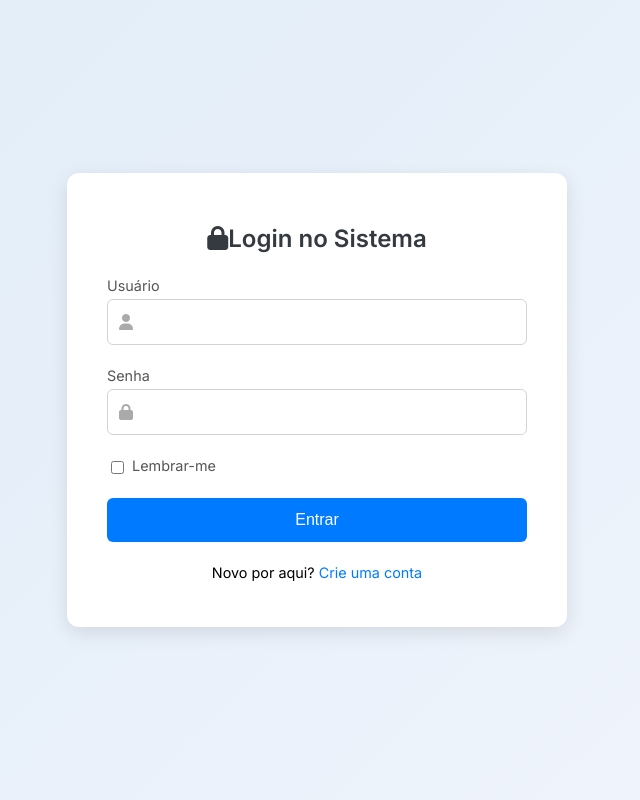
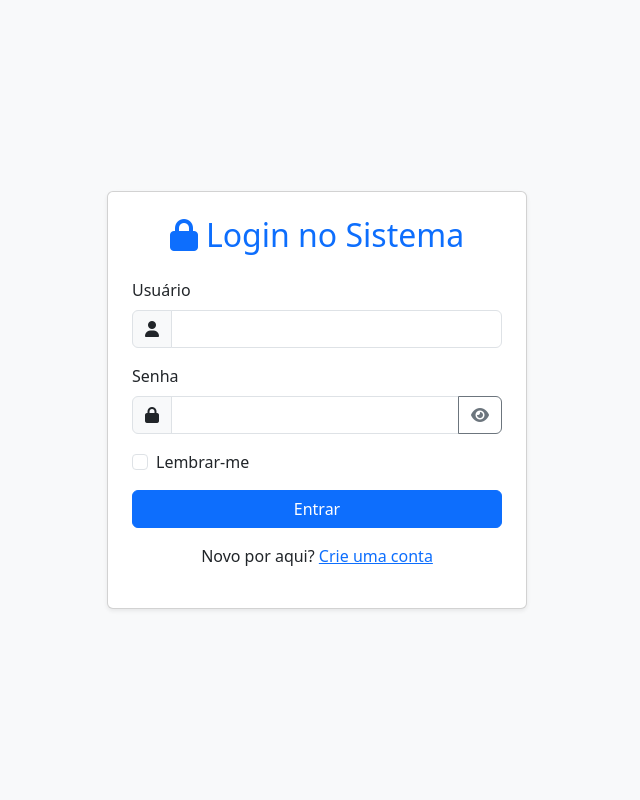
Before and after one commit to TI02-jp/siteDjango, a Flask app: page /login in a window 1280 px wide. Shown: the whole page, without its empty margins (323-963 px from the left). Run offline with Flask 3, Linux system fonts and the light colour scheme; some libraries are stand-ins or nearby versions.

Commit message:
arrumei o login

```diff
--- a/app/controllers/routes.py
+++ b/app/controllers/routes.py
@@ -17,8 +17,8 @@ def login():
     if form.validate_on_submit():
         user = User.query.filter_by(username=form.username.data).first()
         if user and user.check_password(form.password.data):
-            login_user(user)
-            flash('Login bem-sucedido!', 'success')
+            login_user(user, remember=form.remember_me.data)
+            flash('Login bem-sucedido!')
             return redirect(url_for('dashboard'))
         else:
             flash('Credenciais inválidas', 'danger')
@@ -115,7 +115,7 @@ def relatorios():
 @login_required
 def logout():
     logout_user()
-    return redirect(url_for('login'))
+    return redirect(url_for('home'))
 
 # Rota para teste da conexão com banco
 @app.route('/test_connection')
--- a/app/templates/home.html
+++ b/app/templates/home.html
@@ -79,7 +79,8 @@
         <section class="intro">
             <h2>Sobre o Sistema</h2>
             <p>
-                Este sistema é dedicado ao uso interno da empresa. Ele centraliza os <strong>procedimentos operacionais</strong> que antes estavam dispersos no Google Drive.
+                Este sistema é dedicado ao uso interno da empresa. Ele centraliza os <strong>procedimentos operacionais</strong>
+                que antes estavam dispersos no Google Drive.
             </p>
             <div class="actions">
                 <div class="action-btn">
@@ -93,7 +94,7 @@
     </main>
 
     <footer>
-        <p>&copy; 2025 - Sistema de Empresas. Todos os direitos reservados.</p>
+        <p>&copy; 2025 - JP Contabil. Todos os direitos reservados.</p>
     </footer>
 </body>
 </html>
--- a/app/templates/login.html
+++ b/app/templates/login.html
@@ -1,176 +1,84 @@
 <!DOCTYPE html>
 <html lang="pt-br">
 <head>
-    <meta charset="UTF-8">
+    <meta charset="UTF-8" />
     <title>Login</title>
-    <meta name="viewport" content="width=device-width, initial-scale=1.0">
+    <meta name="viewport" content="width=device-width, initial-scale=1" />
 
-    <!-- Font & Icons -->
-    <link href="https://cdnjs.cloudflare.com/ajax/libs/font-awesome/6.5.0/css/all.min.css" rel="stylesheet">
+    <!-- Bootstrap CSS -->
+    <link href="https://cdn.jsdelivr.net/npm/bootstrap@5.3.0/dist/css/bootstrap.min.css" rel="stylesheet" />
 
-    <!-- Google Fonts -->
-    <link href="https://fonts.googleapis.com/css2?family=Inter:wght@400;600&display=swap" rel="stylesheet">
+    <!-- Font Awesome para ícones -->
+    <link href="https://cdnjs.cloudflare.com/ajax/libs/font-awesome/6.5.0/css/all.min.css" rel="stylesheet" />
+</head>
+<body class="bg-light d-flex justify-content-center align-items-center vh-100">
 
-    <style>
-        body {
-            font-family: 'Inter', sans-serif;
-            background: linear-gradient(135deg, #e0ecf8, #f1f5fc);
-            display: flex;
-            justify-content: center;
-            align-items: center;
-            height: 100vh;
-            margin: 0;
-        }
-
-        .login-container {
-            background-color: #fff;
-            padding: 2rem 2.5rem;
-            border-radius: 12px;
-            box-shadow: 0 6px 20px rgba(0,0,0,0.1);
-            width: 100%;
-            max-width: 420px;
-            text-align: center;
-        }
-
-        h2 {
-            margin-bottom: 1.5rem;
-            color: #343a40;
-            font-weight: 600;
-        }
-
-        .form-group {
-            margin-bottom: 1.4rem;
-            text-align: left;
-        }
-
-        label {
-            display: block;
-            font-size: 0.9rem;
-            color: #555;
-            margin-bottom: 0.3rem;
-        }
-
-        .input-icon {
-            position: relative;
-        }
-
-        .input-icon i {
-            position: absolute;
-            top: 50%;
-            left: 12px;
-            transform: translateY(-50%);
-            color: #aaa;
-        }
-
-        .input-field {
-            width: 100%;
-            padding: 0.8rem 0.8rem 0.8rem 2.5rem;
-            border: 1px solid #ced4da;
-            border-radius: 6px;
-            font-size: 1rem;
-            box-sizing: border-box;
-        }
-
-        .input-field:focus {
-            border-color: #007bff;
-            outline: none;
-        }
-
-        .form-check {
-            display: flex;
-            align-items: center;
-            font-size: 0.9rem;
-            color: #555;
-            margin-bottom: 1.2rem;
-        }
-
-        .form-check input[type="checkbox"] {
-            margin-right: 0.5rem;
-        }
-
-        .submit-btn {
-            width: 100%;
-            background-color: #007bff;
-            color: white;
-            border: none;
-            padding: 0.8rem;
-            font-size: 1rem;
-            border-radius: 6px;
-            cursor: pointer;
-            transition: background 0.3s;
-        }
-
-        .submit-btn:hover {
-            background-color: #0056b3;
-        }
-
-        .register-link {
-            margin-top: 1.2rem;
-            font-size: 0.9rem;
-        }
-
-        .register-link a {
-            color: #007bff;
-            text-decoration: none;
-        }
-
-        .register-link a:hover {
-            text-decoration: underline;
-        }
-
-        .error {
-            color: #e74c3c;
-            font-size: 0.85rem;
-        }
-
-        @media (max-width: 480px) {
-            .login-container {
-                padding: 1.5rem;
-                margin: 1rem;
-            }
-        }
-    </style>
-</head>
-<body>
-    <div class="login-container">
-        <h2><i class="fas fa-lock me-2"></i>Login no Sistema</h2>
+    <div class="card shadow-sm p-4" style="max-width: 420px; width: 100%;">
+        <h2 class="mb-4 text-center text-primary">
+            <i class="fas fa-lock me-2"></i>Login no Sistema
+        </h2>
 
         <form method="POST" action="">
             {{ form.hidden_tag() }}
 
-            <div class="form-group">
-                <label for="username">{{ form.username.label }}</label>
-                <div class="input-icon">
-                    <i class="fas fa-user"></i>
-                    {{ form.username(class="input-field") }}
+            <!-- Campo de usuário -->
+            <div class="mb-3">
+                <label for="username" class="form-label">{{ form.username.label }}</label>
+                <div class="input-group">
+                    <span class="input-group-text"><i class="fas fa-user"></i></span>
+                    {{ form.username(class="form-control", id="username") }}
                 </div>
                 {% for error in form.username.errors %}
-                    <span class="error">[{{ error }}]</span>
+                    <div class="text-danger small mt-1">{{ error }}</div>
                 {% endfor %}
             </div>
 
-            <div class="form-group">
-                <label for="password">{{ form.password.label }}</label>
-                <div class="input-icon">
-                    <i class="fas fa-lock"></i>
-                    {{ form.password(class="input-field") }}
+            <!-- Campo de senha com toggle -->
+            <div class="mb-3">
+                <label for="password" class="form-label">{{ form.password.label }}</label>
+                <div class="input-group">
+                    <span class="input-group-text"><i class="fas fa-lock"></i></span>
+                    {{ form.password(class="form-control", id="password") }}
+                    <button class="btn btn-outline-secondary" type="button" id="togglePassword">
+                        <i class="fas fa-eye"></i>
+                    </button>
                 </div>
                 {% for error in form.password.errors %}
-                    <span class="error">[{{ error }}]</span>
+                    <div class="text-danger small mt-1">{{ error }}</div>
                 {% endfor %}
             </div>
 
-            <div class="form-check">
-                {{ form.remember_me() }}
-                {{ form.remember_me.label }}
+            <!-- Checkbox lembrar -->
+            <div class="form-check mb-3">
+                {{ form.remember_me(class="form-check-input", id="remember_me") }}
+                <label class="form-check-label" for="remember_me">{{ form.remember_me.label }}</label>
             </div>
 
-            <div class="form-group">
-                {{ form.submit(class="submit-btn") }}
-            </div>
+            <!-- Botão -->
+            <button type="submit" class="btn btn-primary w-100">
+                {{ form.submit.label.text }}
+            </button>
         </form>
 
-        <p class="register-link">Novo por aqui? <a href="{{ url_for('register') }}">Crie uma conta</a></p>
+        <p class="mt-3 text-center">
+            Novo por aqui? <a href="{{ url_for('register') }}">Crie uma conta</a>
+        </p>
     </div>
+
+    <!-- Bootstrap JS -->
+    <script src="https://cdn.jsdelivr.net/npm/bootstrap@5.3.0/dist/js/bootstrap.bundle.min.js"></script>
+
+    <!-- Script para visualização da senha -->
+    <script>
+        const togglePassword = document.querySelector('#togglePassword');
+        const password = document.querySelector('#password');
+
+        togglePassword.addEventListener('click', function () {
+            const type = password.getAttribute('type') === 'password' ? 'text' : 'password';
+            password.setAttribute('type', type);
+            this.querySelector('i').classList.toggle('fa-eye');
+            this.querySelector('i').classList.toggle('fa-eye-slash');
+        });
+    </script>
 </body>
 </html>
```
Also changed, not shown: app/templates/register.html (+51 -132 lines).
